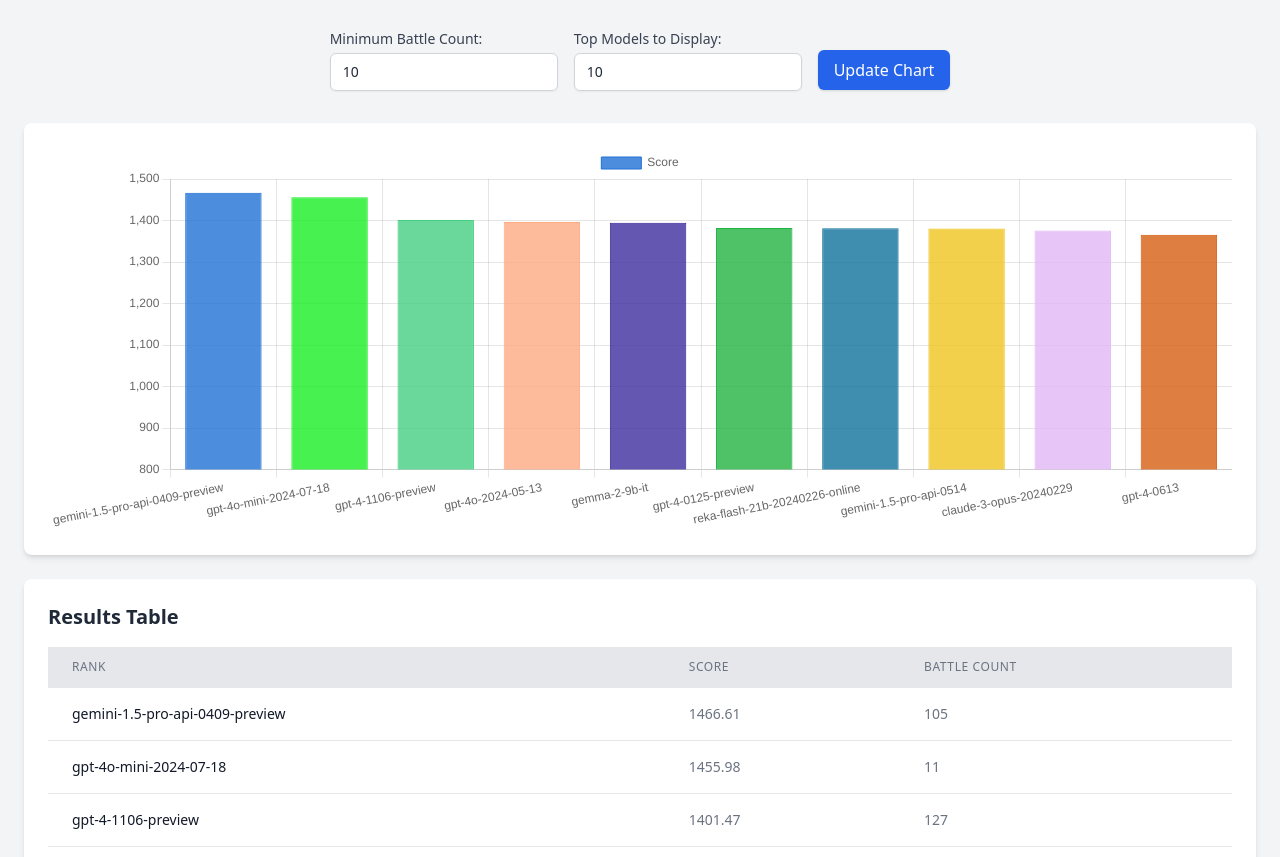
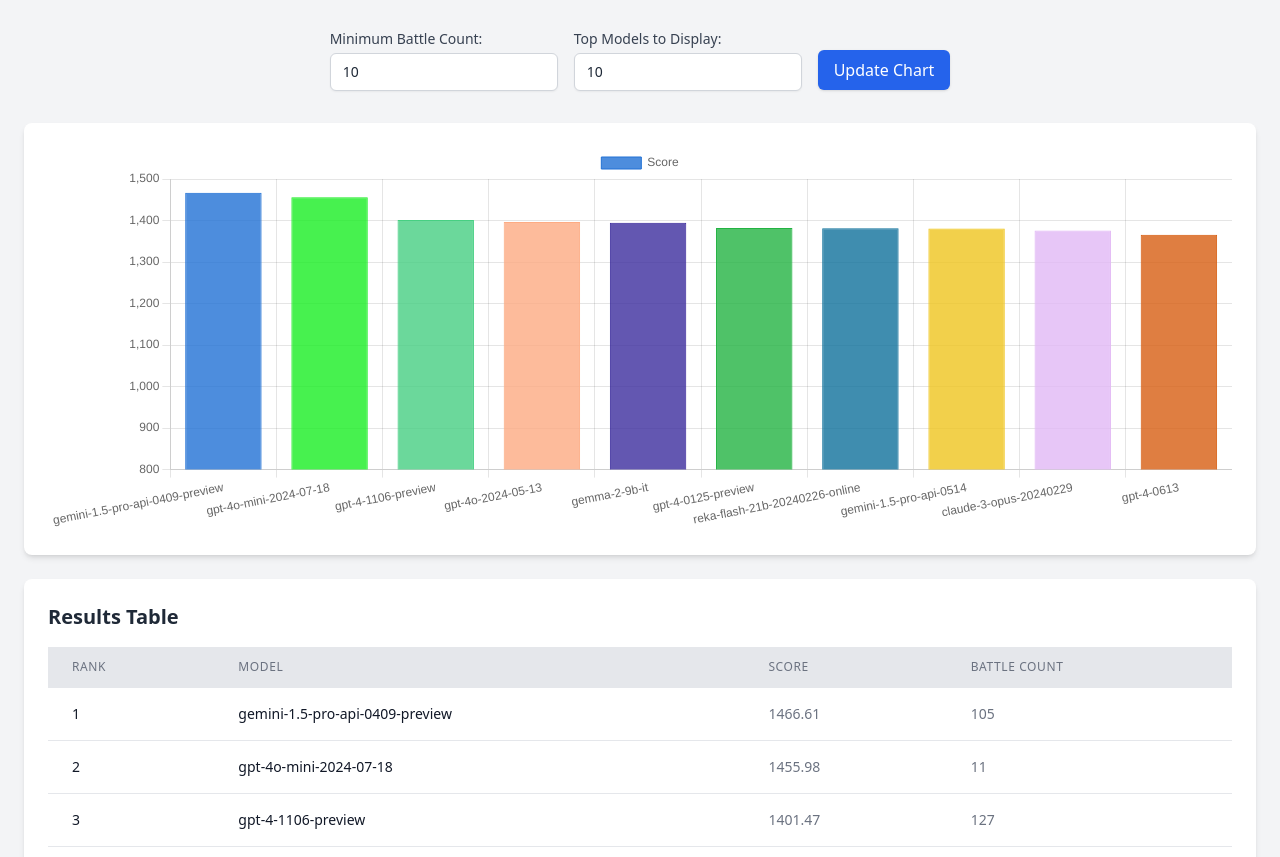
Before and after one commit to hulkkii/chatbot-leaderboard-finnish, a plain HTML site: page index.html in a window 1280 px wide. Shown: the part 95-952 px from the top of the page. Drawn offline with nearby package versions, Linux system fonts and the light colour scheme.

Commit message:
Rank added to table

```diff
--- a/index.html
+++ b/index.html
@@ -40,6 +40,7 @@
                     <thead class="bg-gray-200">
                         <tr>
                             <th class="px-6 py-3 border-b border-gray-200 text-left text-xs font-medium text-gray-500 uppercase tracking-wider">Rank</th>
+                            <th class="px-6 py-3 border-b border-gray-200 text-left text-xs font-medium text-gray-500 uppercase tracking-wider">Model</th>
                             <th class="px-6 py-3 border-b border-gray-200 text-left text-xs font-medium text-gray-500 uppercase tracking-wider">Score</th>
                             <th class="px-6 py-3 border-b border-gray-200 text-left text-xs font-medium text-gray-500 uppercase tracking-wider">Battle Count</th>
                         </tr>
@@ -95,9 +96,10 @@
             const tableBody = document.getElementById('resultsTable');
             tableBody.innerHTML = ''; // Clear existing rows
 
-            filteredData.forEach(item => {
+            filteredData.forEach((item, index) => {
                 const row = document.createElement('tr');
                 row.innerHTML = `
+                    <td class="px-6 py-4 whitespace-nowrap text-sm font-medium text-gray-900">${index + 1}</td>
                     <td class="px-6 py-4 whitespace-nowrap text-sm font-medium text-gray-900">${item.index}</td>
                     <td class="px-6 py-4 whitespace-nowrap text-sm text-gray-500">${parseFloat(item.score).toFixed(2)}</td>
                     <td class="px-6 py-4 whitespace-nowrap text-sm text-gray-500">${parseFloat(item.battle_count)}</td>
```
